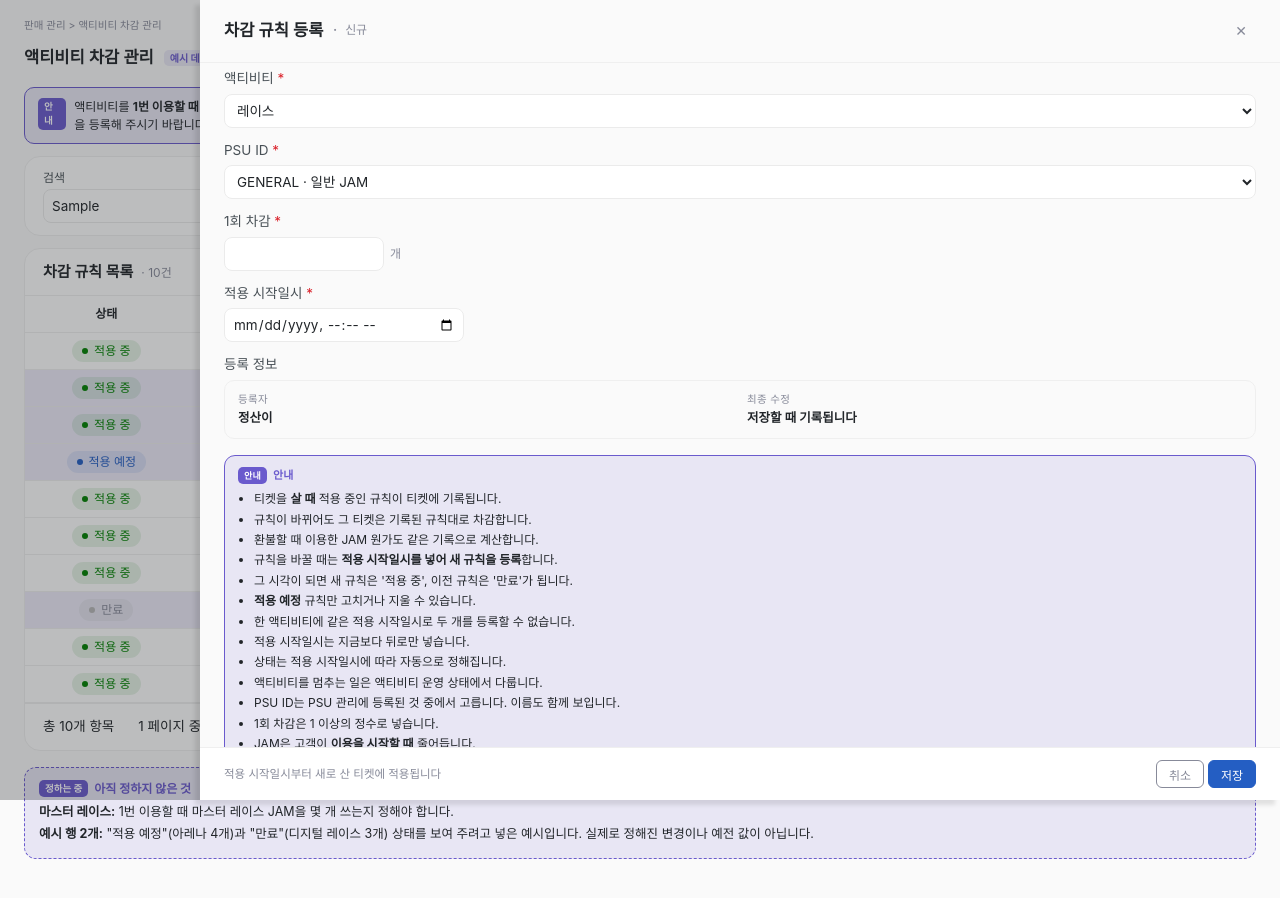
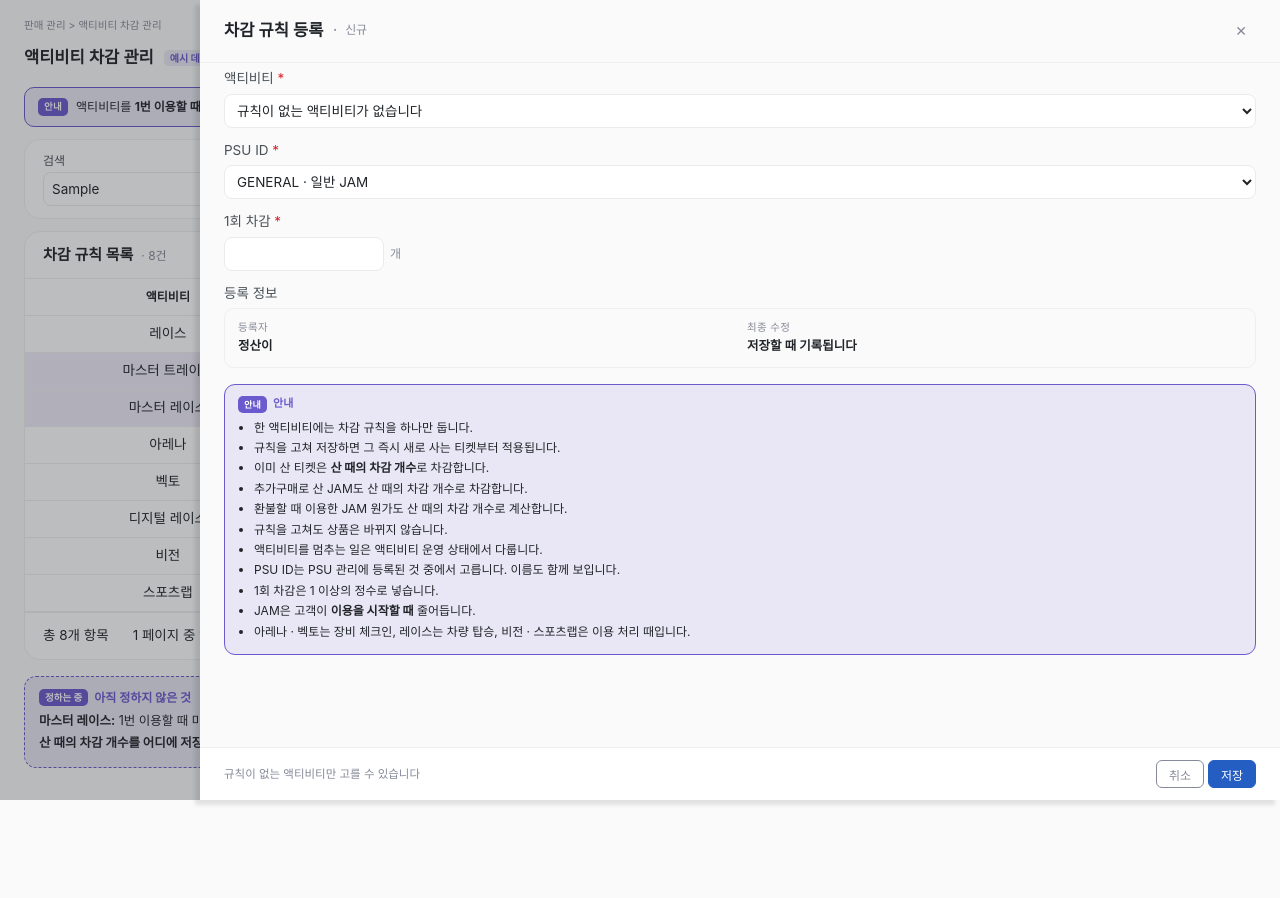
Before and after one commit to jungsunyou/icn-prototype, a plain HTML site: page backoffice/jamdeduct.html in a window 1280 px wide. Both pictures are taken after typing "Sample" into the empty fields and a click on the button "+ 차감 규칙 등록". After the commit the page ends 816 px from the top, so only its background shows below. Drawn offline with nearby package versions, Linux system fonts and the light colour scheme; a web font is replaced by a local one.

Commit message:
액티비티 차감 규칙 단순화: 적용 시작일시·상태 제거, 액티비티당 규칙 하나
Co-Authored-By: Claude Opus 5.5 <noreply@anthropic.com>

```diff
--- a/backoffice/jamdeduct.html
+++ b/backoffice/jamdeduct.html
@@ -276,20 +276,19 @@ tr.row:hover td,tr.click:hover td{background:rgba(33,37,41,.05) !important}
     <button class="btn pri" onclick="openRule(null)">+ 차감 규칙 등록</button>
   </div>
 
-  <div class="note"><span>액티비티를 <b>1번 이용할 때 어떤 JAM을 몇 개 쓰는지</b> 정하는 화면입니다. 고객이 티켓을 살 때 그 시점에 적용 중인 규칙이 티켓에 기록되고, 이용할 때는 <b>산 날의 규칙대로</b> JAM이 줄어듭니다. 규칙을 바꾸려면 적용 시작일시를 넣어 새 규칙을 등록해 주시기 바랍니다.</span></div>
+  <div class="note"><span>액티비티를 <b>1번 이용할 때 어떤 JAM을 몇 개 쓰는지</b> 정하는 화면입니다. 액티비티마다 규칙은 하나이며, 고치면 그 즉시 새로 사는 티켓부터 적용됩니다. <b>이미 산 티켓은 산 때의 차감 개수로</b> JAM이 줄어듭니다.</span></div>
 
   <div class="filters">
     <div class="f search"><label>검색</label><input class="ipt" placeholder="액티비티 이름을 입력해 주세요"></div>
     <div class="f" style="justify-content:flex-end"><button class="btn pri sm" style="height:34px">검색</button></div>
     <div class="f"><label>PSU ID</label><select class="sel"><option>전체</option><option>RACE</option><option>GENERAL</option><option>MST-RACE</option></select></div>
-    <div class="f"><label>상태</label><select class="sel"><option>전체</option><option>적용 예정</option><option>적용 중</option><option>만료</option></select></div>
   </div>
 
   <div class="panel">
     <div class="ph">차감 규칙 목록 <span class="cnt" id="cnt"></span></div>
     <div class="tblwrap">
       <table>
-        <thead><tr><th>상태</th><th>액티비티</th><th>PSU ID</th><th class="r">1회 차감</th><th>적용 시작일시</th><th>수정일시</th><th></th></tr></thead>
+        <thead><tr><th>액티비티</th><th>PSU ID</th><th class="r">1회 차감</th><th>수정일시</th><th></th></tr></thead>
         <tbody id="rows"></tbody>
       </table>
     </div>
@@ -299,7 +298,7 @@ tr.row:hover td,tr.click:hover td{background:rgba(33,37,41,.05) !important}
   <div class="keep">
     <div class="kh">아직 정하지 않은 것</div>
     <p><b>마스터 레이스:</b> 1번 이용할 때 마스터 레이스 JAM을 몇 개 쓰는지 정해야 합니다.</p>
-    <p><b>예시 행 2개:</b> "적용 예정"(아레나 4개)과 "만료"(디지털 레이스 3개) 상태를 보여 주려고 넣은 예시입니다. 실제로 정해진 변경이나 예전 값이 아닙니다.</p>
+    <p><b>산 때의 차감 개수를 어디에 저장할지:</b> 티켓마다 적어 둘지, 상품 버전에 적어 두고 티켓은 산 상품 버전을 따를지 개발팀과 정해야 합니다. 어느 쪽이든 화면과 운영 방법은 같습니다.</p>
   </div>
 </div>
 
@@ -308,11 +307,9 @@ tr.row:hover td,tr.click:hover td{background:rgba(33,37,41,.05) !important}
 <aside class="drawer" id="dw">
   <div class="dh"><h3 id="dwTitle">차감 규칙</h3><span class="code" id="dwCode"></span><span class="sp"></span><button class="x" onclick="closeRule()">✕</button></div>
   <div class="db">
-    <div class="lockmsg" id="lockMsg" hidden></div>
     <div class="fld"><div class="fl">액티비티 <span class="req">*</span></div><select class="sel" id="fAct"></select></div>
     <div class="fld"><div class="fl">PSU ID <span class="req">*</span></div><select class="sel" id="fJam"><option value="RACE">RACE · 레이스 JAM</option><option value="GENERAL">GENERAL · 일반 JAM</option><option value="MST-RACE">MST-RACE · 마스터 레이스 JAM</option></select></div>
     <div class="fld"><div class="fl">1회 차감 <span class="req">*</span></div><div class="won"><input class="ipt" id="fQty"><span class="u">개</span></div></div>
-    <div class="fld"><div class="fl">적용 시작일시 <span class="req">*</span></div><input class="ipt" id="fFrom" type="datetime-local" style="max-width:240px"></div>
 
     <div class="fld"><div class="fl">등록 정보</div>
       <div class="metagrid">
@@ -324,15 +321,12 @@ tr.row:hover td,tr.click:hover td{background:rgba(33,37,41,.05) !important}
     <div class="memo">
       <div class="mh">안내</div>
       <ul>
-        <li>티켓을 <b>살 때</b> 적용 중인 규칙이 티켓에 기록됩니다.</li>
-        <li>규칙이 바뀌어도 그 티켓은 기록된 규칙대로 차감합니다.</li>
-        <li>환불할 때 이용한 JAM 원가도 같은 기록으로 계산합니다.</li>
-        <li>규칙을 바꿀 때는 <b>적용 시작일시를 넣어 새 규칙을 등록</b>합니다.</li>
-        <li>그 시각이 되면 새 규칙은 '적용 중', 이전 규칙은 '만료'가 됩니다.</li>
-        <li><b>적용 예정</b> 규칙만 고치거나 지울 수 있습니다.</li>
-        <li>한 액티비티에 같은 적용 시작일시로 두 개를 등록할 수 없습니다.</li>
-        <li>적용 시작일시는 지금보다 뒤로만 넣습니다.</li>
-        <li>상태는 적용 시작일시에 따라 자동으로 정해집니다.</li>
+        <li>한 액티비티에는 차감 규칙을 하나만 둡니다.</li>
+        <li>규칙을 고쳐 저장하면 그 즉시 새로 사는 티켓부터 적용됩니다.</li>
+        <li>이미 산 티켓은 <b>산 때의 차감 개수</b>로 차감합니다.</li>
+        <li>추가구매로 산 JAM도 산 때의 차감 개수로 차감합니다.</li>
+        <li>환불할 때 이용한 JAM 원가도 산 때의 차감 개수로 계산합니다.</li>
+        <li>규칙을 고쳐도 상품은 바뀌지 않습니다.</li>
         <li>액티비티를 멈추는 일은 액티비티 운영 상태에서 다룹니다.</li>
         <li>PSU ID는 PSU 관리에 등록된 것 중에서 고릅니다. 이름도 함께 보입니다.</li>
         <li>1회 차감은 1 이상의 정수로 넣습니다.</li>
@@ -345,83 +339,69 @@ tr.row:hover td,tr.click:hover td{background:rgba(33,37,41,.05) !important}
 </aside>
 
 <script>
-// 차감 규칙 (예시). st: plan=적용 예정, now=적용 중, past=만료 / qty가 null이면 정하는 중
+// 차감 규칙 (예시). 액티비티마다 하나 / qty가 null이면 정하는 중
 var RULES=[
-  {act:'레이스',jam:'RACE',qty:1,from:'2026-09-21T00:00',st:'now',up:'2026-09-21 10:00'},
-  {act:'마스터 트레이니',jam:'MST-RACE',qty:null,from:'',st:'now',up:'—'},
-  {act:'마스터 레이스',jam:'MST-RACE',qty:null,from:'',st:'now',up:'—'},
-  {act:'아레나',jam:'GENERAL',qty:4,from:'2026-12-01T00:00',st:'plan',up:'2026-11-05 09:30',ex:true},
-  {act:'아레나',jam:'GENERAL',qty:5,from:'2026-09-21T00:00',st:'now',up:'2026-09-21 10:00'},
-  {act:'벡토',jam:'GENERAL',qty:5,from:'2026-09-21T00:00',st:'now',up:'2026-09-21 10:00'},
-  {act:'디지털 레이스',jam:'GENERAL',qty:4,from:'2026-09-21T00:00',st:'now',up:'2026-09-21 10:00'},
-  {act:'디지털 레이스',jam:'GENERAL',qty:3,from:'2026-08-01T00:00',st:'past',up:'2026-07-25 15:10',ex:true},
-  {act:'비전',jam:'GENERAL',qty:2,from:'2026-09-21T00:00',st:'now',up:'2026-09-21 10:00'},
-  {act:'스포츠랩',jam:'GENERAL',qty:2,from:'2026-09-21T00:00',st:'now',up:'2026-09-21 10:00'}
+  {act:'레이스',jam:'RACE',qty:1,up:'2026-09-21 10:00'},
+  {act:'마스터 트레이니',jam:'MST-RACE',qty:null,up:'—'},
+  {act:'마스터 레이스',jam:'MST-RACE',qty:null,up:'—'},
+  {act:'아레나',jam:'GENERAL',qty:5,up:'2026-09-21 10:00'},
+  {act:'벡토',jam:'GENERAL',qty:5,up:'2026-09-21 10:00'},
+  {act:'디지털 레이스',jam:'GENERAL',qty:4,up:'2026-09-21 10:00'},
+  {act:'비전',jam:'GENERAL',qty:2,up:'2026-09-21 10:00'},
+  {act:'스포츠랩',jam:'GENERAL',qty:2,up:'2026-09-21 10:00'}
 ];
-var ST={plan:'적용 예정',now:'적용 중',past:'만료'};
-var CLS={plan:'plan',now:'on',past:'past'};
 var TBD='<span class="pnote">정하는 중</span>';
 var ACTS=['레이스','마스터 트레이니','마스터 레이스','아레나','벡토','디지털 레이스','비전','스포츠랩'];
 function $(id){return document.getElementById(id);}
-function fmt(d){return d?d.replace('T',' '):TBD;}
-
+function paint(){
   $('rows').innerHTML=RULES.map(function(r,i){
-  return '<tr class="row'+(r.qty==null||r.ex?' keeprow':'')+'" data-i="'+i+'">'+
-    '<td><span class="st '+CLS[r.st]+'"><span class="d"></span>'+ST[r.st]+'</span></td>'+
-    '<td>'+r.act+(r.ex?'<span class="exrow">예시 행</span>':'')+'</td>'+
+    return '<tr class="row'+(r.qty==null?' keeprow':'')+'" data-i="'+i+'">'+
+      '<td>'+r.act+'</td>'+
       '<td class="code">'+r.jam+'</td>'+
       '<td class="r">'+(r.qty==null?TBD:r.qty+'개')+'</td>'+
-    '<td class="ver">'+fmt(r.from)+'</td>'+
       '<td class="ver">'+r.up+'</td>'+
-    '<td><button class="mini">'+(r.st==='plan'?'편집':'보기')+'</button></td></tr>';
+      '<td><button class="mini">편집</button></td></tr>';
   }).join('');
   $('cnt').textContent='· '+RULES.length+'건';
   $('tot').textContent='총 '+RULES.length+'개 항목';
-$('fAct').innerHTML=ACTS.map(function(a){return '<option>'+a+'</option>';}).join('');
+}
+paint();
 $('rows').addEventListener('click',function(e){
   var tr=e.target.closest('tr.row'); if(tr) openRule(RULES[+tr.dataset.i]);
 });
-
-function lock(on){['fAct','fJam','fQty','fFrom'].forEach(function(id){$(id).disabled=on;});}
 var cur=null;
 function openRule(r){
   cur=r;
   if(r){
-    var edit=(r.st==='plan');
-    $('dwTitle').textContent=edit?'차감 규칙 편집':'차감 규칙 보기';
-    $('dwCode').textContent='· '+r.act+' · '+ST[r.st];
-    $('fAct').value=r.act; $('fJam').value=r.jam;
+    $('dwTitle').textContent='차감 규칙 편집';
+    $('dwCode').textContent='· '+r.act;
+    $('fAct').innerHTML='<option>'+r.act+'</option>'; $('fAct').disabled=true;
+    $('fJam').value=r.jam;
     $('fQty').value=(r.qty==null?'':r.qty); $('fQty').placeholder=(r.qty==null?'정하는 중':'');
-    $('fFrom').value=r.from;
     $('mUp').textContent=r.up;
-    lock(!edit); $('fAct').disabled=true;
-    $('lockMsg').hidden=edit;
-    $('lockMsg').textContent='이미 시작된 규칙이라 고칠 수 없습니다. 차감 개수를 바꾸려면 "새 규칙으로 등록"을 눌러 적용 시작일시를 넣어 주시기 바랍니다.';
-    $('vnote').textContent=edit?'시작 전이라 고치거나 지울 수 있습니다':'';
-    $('footBtns').innerHTML=edit
-      ?'<button class="btn ghost sm" onclick="closeRule()">삭제</button> <button class="btn ghost sm" onclick="closeRule()">취소</button> <button class="btn pri sm" onclick="closeRule()">저장</button>'
-      :'<button class="btn ghost sm" onclick="closeRule()">닫기</button> <button class="btn pri sm" onclick="openRule(null,cur)">새 규칙으로 등록</button>';
+    $('vnote').textContent='저장하면 새로 사는 티켓부터 적용됩니다';
+  }else{
+    var free=ACTS.filter(function(a){return !RULES.some(function(x){return x.act===a;});});
+    $('dwTitle').textContent='차감 규칙 등록';
+    $('dwCode').textContent='· 신규';
+    $('fAct').disabled=false;
+    $('fAct').innerHTML=free.length?free.map(function(a){return '<option>'+a+'</option>';}).join(''):'<option value="">규칙이 없는 액티비티가 없습니다</option>';
+    $('fJam').value='GENERAL'; $('fQty').value=''; $('fQty').placeholder='';
+    $('mUp').textContent='저장할 때 기록됩니다';
+    $('vnote').textContent='규칙이 없는 액티비티만 고를 수 있습니다';
   }
+  $('footBtns').innerHTML='<button class="btn ghost sm" onclick="closeRule()">취소</button> <button class="btn pri sm" onclick="saveRule()">저장</button>';
   $('ov').classList.add('show'); $('dw').classList.add('show');
 }
-// 새 규칙 등록 (base가 있으면 그 규칙 값을 미리 채움)
-var _open=openRule;
-openRule=function(r,base){
-  if(r) return _open(r);
-  cur=null;
-  $('dwTitle').textContent='차감 규칙 등록';
-  $('dwCode').textContent='· 신규';
-  lock(false);
-  $('lockMsg').hidden=true;
-  $('fAct').value=base?base.act:ACTS[0];
-  $('fJam').value=base?base.jam:'GENERAL';
-  $('fQty').value=base&&base.qty!=null?base.qty:''; $('fQty').placeholder='';
-  $('fFrom').value='';
-  $('mUp').textContent='저장할 때 기록됩니다';
-  $('vnote').textContent='적용 시작일시부터 새로 산 티켓에 적용됩니다';
-  $('footBtns').innerHTML='<button class="btn ghost sm" onclick="closeRule()">취소</button> <button class="btn pri sm" onclick="closeRule()">저장</button>';
-  $('ov').classList.add('show'); $('dw').classList.add('show');
-};
+function saveRule(){
+  var q=$('fQty').value.trim();
+  if(q!==''&&!/^[1-9]\d*$/.test(q)){alertMsg('1회 차감은 1 이상의 정수로 넣어 주시기 바랍니다.');return;}
+  var now='2026-11-17 10:00';
+  if(cur){cur.jam=$('fJam').value; cur.qty=q===''?null:+q; cur.up=now;}
+  else{ if(!$('fAct').value){closeRule();return;} RULES.push({act:$('fAct').value,jam:$('fJam').value,qty:q===''?null:+q,up:now}); }
+  paint(); closeRule();
+}
+function alertMsg(t){$('vnote').textContent=t;$('vnote').style.color='#DA222B';setTimeout(function(){$('vnote').style.color='';},2500);}
 function closeRule(){$('ov').classList.remove('show');$('dw').classList.remove('show');}
 </script>
 
```
Lines whose indentation alone changed are shown as unchanged.
